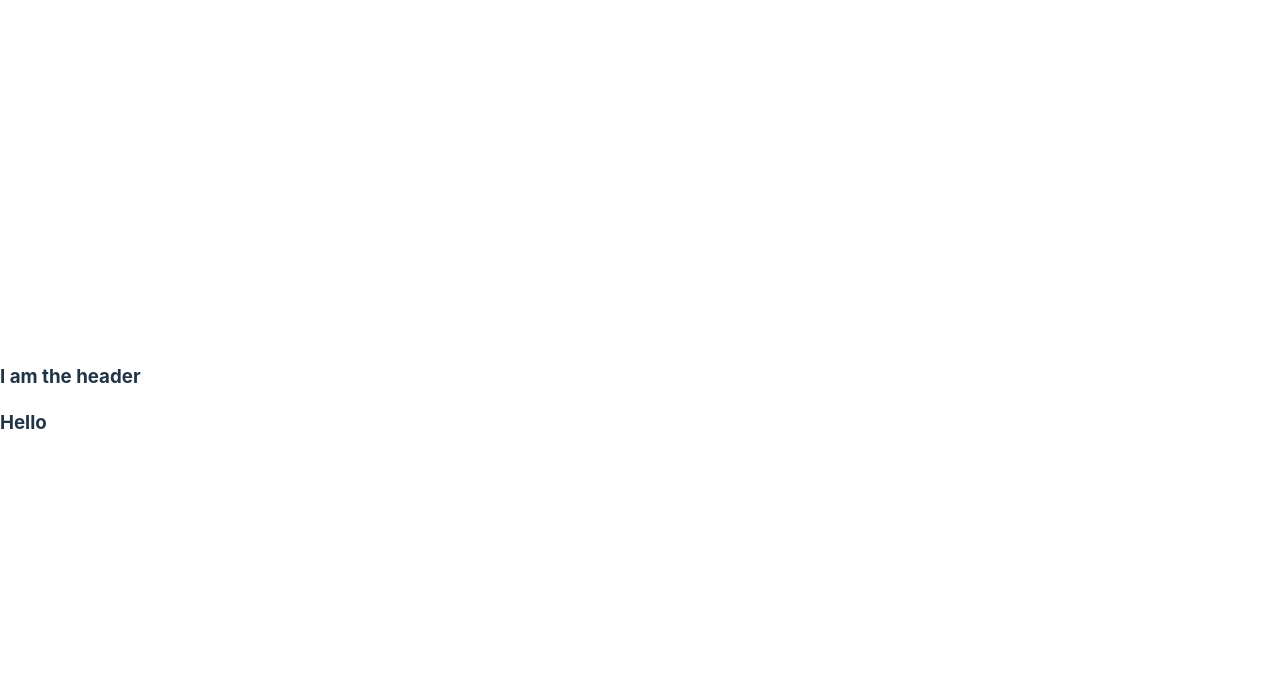
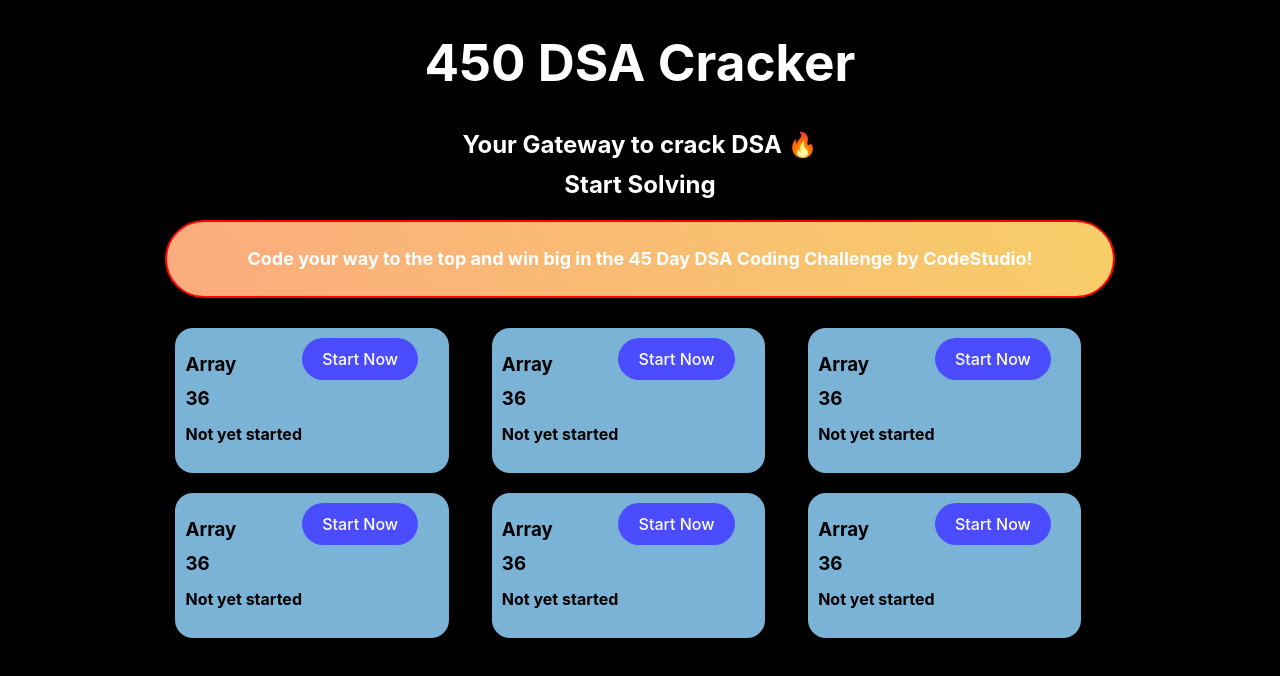
Before and after one commit to jkaus324/DS-Tracker, a React (Vite) app in the folder client/: page / in a window 1280 px wide. Shown: the top 676 px of the page. Built offline with nearby package versions, Linux system fonts and the light colour scheme.

Commit message:
Home page

```diff
--- a/client/src/App.jsx
+++ b/client/src/App.jsx
@@ -3,13 +3,11 @@ import Home from './pages/Home';
 import About from './pages/About';
 import SignUp from './pages/SignUp';
 import SignIn from './pages/Signin';
-import Header from './components/Header';
 
 
 function App () {
   return (
     <BrowserRouter>
-    <Header />
     <Routes>
       <Route path='/' element={<Home />} />
       <Route path='/about' element={<About />} />
--- /dev/null
+++ b/client/src/components/Card.css
@@ -0,0 +1,27 @@
+.card{
+    margin-top: 20px;
+    background-color: #7ab3d6;
+    display: flex;
+    /* border: 2px solid red; */
+    color: white;
+    padding: 10px 10px;
+    width: 80%;
+    border-radius: 18px;
+}
+.data{
+    line-height: 15px;
+    color: black;
+}
+.btn{
+    width: 46%;
+    height: 33%;
+    color: white;
+    background-color: #4c4cff;
+    border-radius: 50px;
+}
+@media (min-width: 426px) and (max-width: 686px) {
+    .btn{
+        position: relative;
+        left: 65px;
+    }
+}
--- /dev/null
+++ b/client/src/components/Card.jsx
@@ -0,0 +1,16 @@
+import React from 'react'
+import './card.css'
+export default function Card(props) {
+    const { Topic, Ques, Discription } = props;
+    return (
+        <article className='card'>
+            <div className='data'>
+                <h3>{Topic}</h3>
+                <h3>{Ques}</h3>
+                <h4>{Discription}</h4>
+
+            </div>
+            <button className='btn'>Start Now</button>
+        </article>
+    );
+};
--- /dev/null
+++ b/client/src/pages/Home.css
@@ -0,0 +1,67 @@
+body{
+    background-color: black;
+    display: flex;
+    flex-direction: column;
+
+}
+.main{
+    background-color: black;
+}
+.head{
+    display: flex;
+    flex-direction: column;
+    position: relative;
+    justify-content: center;
+    align-items: center;
+    /* border: 2px solid red; */
+    color: white;
+    line-height: 0rem;
+}
+.heading{
+    color: white;
+    font-size: large;
+    background-color: #FBAB7E;
+    background-image: linear-gradient(62deg, #FBAB7E 0%, #F7CE68 100%);
+    margin-top: 15px;
+    border: 2px solid red;
+    border-radius: 44px;
+    padding: 0px 80px;
+}
+.Cardlist{
+    display: grid;
+    grid-template-columns: auto auto auto;
+    padding: 10px;
+    width: 100%;
+    height: 34vh;
+}
+
+@media screen and (max-width: 942px) {
+    .heading{
+        font-size: 12px;
+    }
+    .Cardlist{
+        grid-template-columns:auto auto;
+    }
+  }
+@media screen and (max-width: 686px) {
+
+    .heading{
+        font-size: 10px;
+        padding: 0px 40px;
+    }
+    .head{
+        font-size: 10px;
+    }
+    .Cardlist{
+        grid-template-columns:auto;
+    }
+  }
+  @media screen and (max-width: 490px) {
+    .heading{
+        padding: 0px 30px;
+        font-size: 10px;
+    }
+    .head{
+        font-size: 10px;
+    }
+    }
--- a/client/src/pages/Home.jsx
+++ b/client/src/pages/Home.jsx
@@ -1,9 +1,66 @@
 import React from 'react'
+import './Home.css'
+import Card from './../components/Card.jsx';
+
+const CardItem = [
+  {
+      Topic: 'Array',
+      Ques: 36,
+      Discription: 'Not yet started',
+      id: 1,
+  },
+  {
+      Topic: 'Array',
+      Ques: 36,
+      Discription: 'Not yet started',
+      id: 2,
+  },
+  {
+      Topic: 'Array',
+      Ques: 36,
+      Discription: 'Not yet started',
+      id: 3,
+  },
+  {
+      Topic: 'Array',
+      Ques: 36,
+      Discription: 'Not yet started',
+      id: 4,
+  },
+  {
+      Topic: 'Array',
+      Ques: 36,
+      Discription: 'Not yet started',
+      id: 5,
+  },
+  {
+      Topic: 'Array',
+      Ques: 36,
+      Discription: 'Not yet started',
+      id: 6,
+  },
+];
 
 export default function Home() {
+  console.log(CardItem);
   return (
-    <div>
-      <h3>Hello</h3>
-    </div>
+    <div className='main'>
+      <div className='head'>
+      <h1>450 DSA Cracker</h1>
+      <h2>Your Gateway to crack DSA 🔥</h2>
+      <h2>Start Solving</h2>
+      </div>
+      <div className='heading'>
+        <h4>Code your way to the top and win big in the 45 Day DSA Coding Challenge by CodeStudio!</h4>
+      </div>
+      <section className='Cardlist'>
+          {CardItem.map((item) => {
+            return <Card {...item} key={item.id} />;
+          })}
+      </section>
+      <footer>
+          {/* <h1>hi</h1> */}
+      </footer>
+  </div>
   )
 }
```
